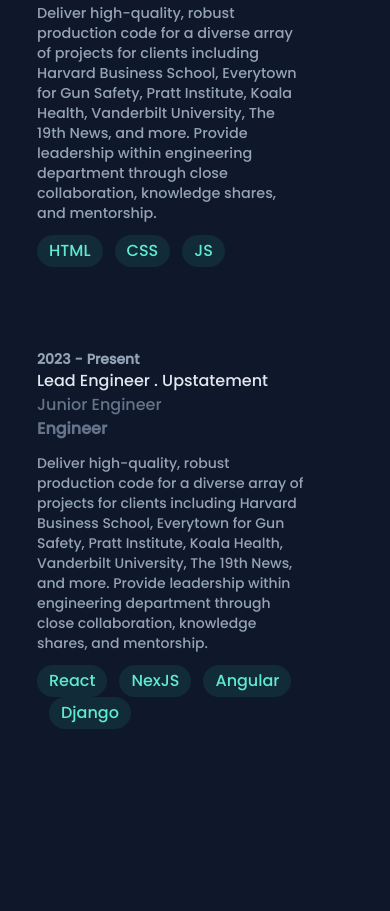
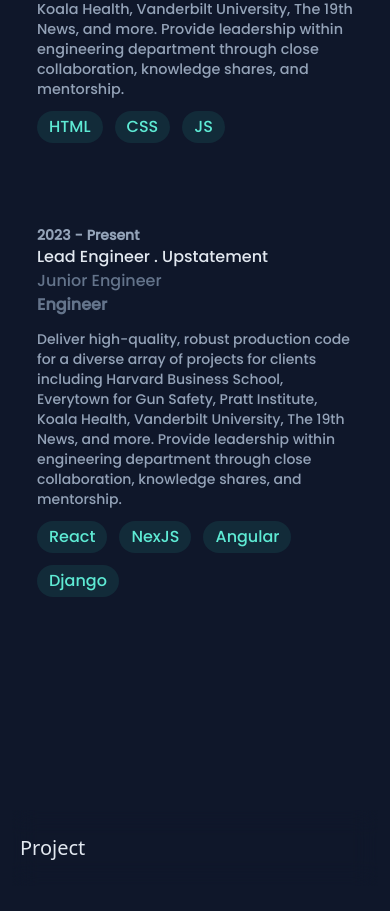
Before and after one commit to professor-12/Emmanuel-sPortfolio, a Next.js app: page / in a window 390 px wide. Shown: the part 1406-2317 px from the top of the page. Built offline with nearby package versions, Linux system fonts and the light colour scheme.

Commit message:
Improved Mobile style

```diff
--- a/app/page.tsx
+++ b/app/page.tsx
@@ -9,7 +9,7 @@
             <HomePage>
                 <div className="md:w-[80%] pt-12 md:pt-0 container p-3 z-20 justify-between mx-auto md:px-12 md:h-full items-center  lg:flex">
                     <Header />
-                    <main className="md:overflow-y-auto md:h-screen  ml-auto md:w-[47%] mr-12  text-slate-200">
+                    <main className="md:overflow-y-auto md:h-screen w-full  ml-auto md:w-[47%] mr-12  text-slate-200">
                         <Main />
                         <Experience />
                         <Project />
--- a/components/Experience.tsx
+++ b/components/Experience.tsx
@@ -36,7 +36,7 @@
                         department through close collaboration, knowledge
                         shares, and mentorship.
                     </p>
-                    <div className="flex flex-wrap py-3 space-x-3">
+                    <div className="flex flex-wrap py-3 gap-3">
                         <button className="bg-[#122B39] text-[#5EEAD4] p-1 px-3 rounded-full">
                             HTML
                         </button>
@@ -72,7 +72,7 @@
                         department through close collaboration, knowledge
                         shares, and mentorship.
                     </p>
-                    <div className="flex flex-wrap py-3 space-x-3">
+                    <div className="flex flex-wrap py-3 gap-3">
                         <button className="bg-[#122B39] text-[#5EEAD4] p-1 px-3 rounded-full">
                             React
                         </button>
--- a/components/Main.tsx
+++ b/components/Main.tsx
@@ -2,8 +2,8 @@
 import React from "react";
 const Main = () => {
     return (
-        <div id="about" className="md:pt-[6rem] relative font-medium">
-            <div className="sticky p-2 top-0 backdrop-blur-md text-2xl py-6">About</div>
+        <div id="about" className="md:pt-[6rem] w-full relative font-medium">
+            <div className="sticky p-2 top-0 backdrop-blur-md w-full text-2xl py-6">About</div>
             <article className=" space-y-4 text-slate-500 text-lg">
                 Back in 2012, I decided to try my hand at creating custom Tumblr
                 themes and tumbled head first into the rabbit hole of coding and
```
